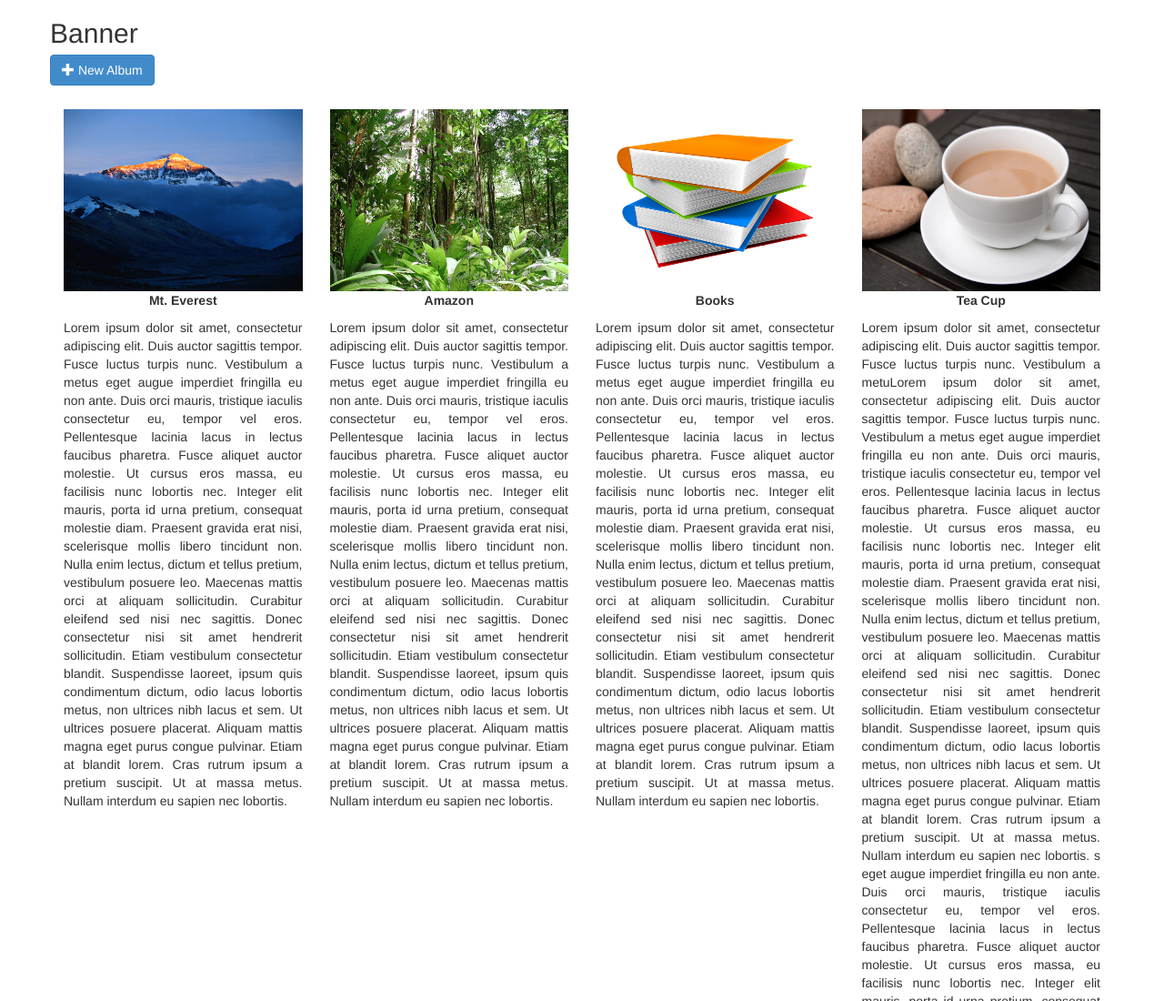
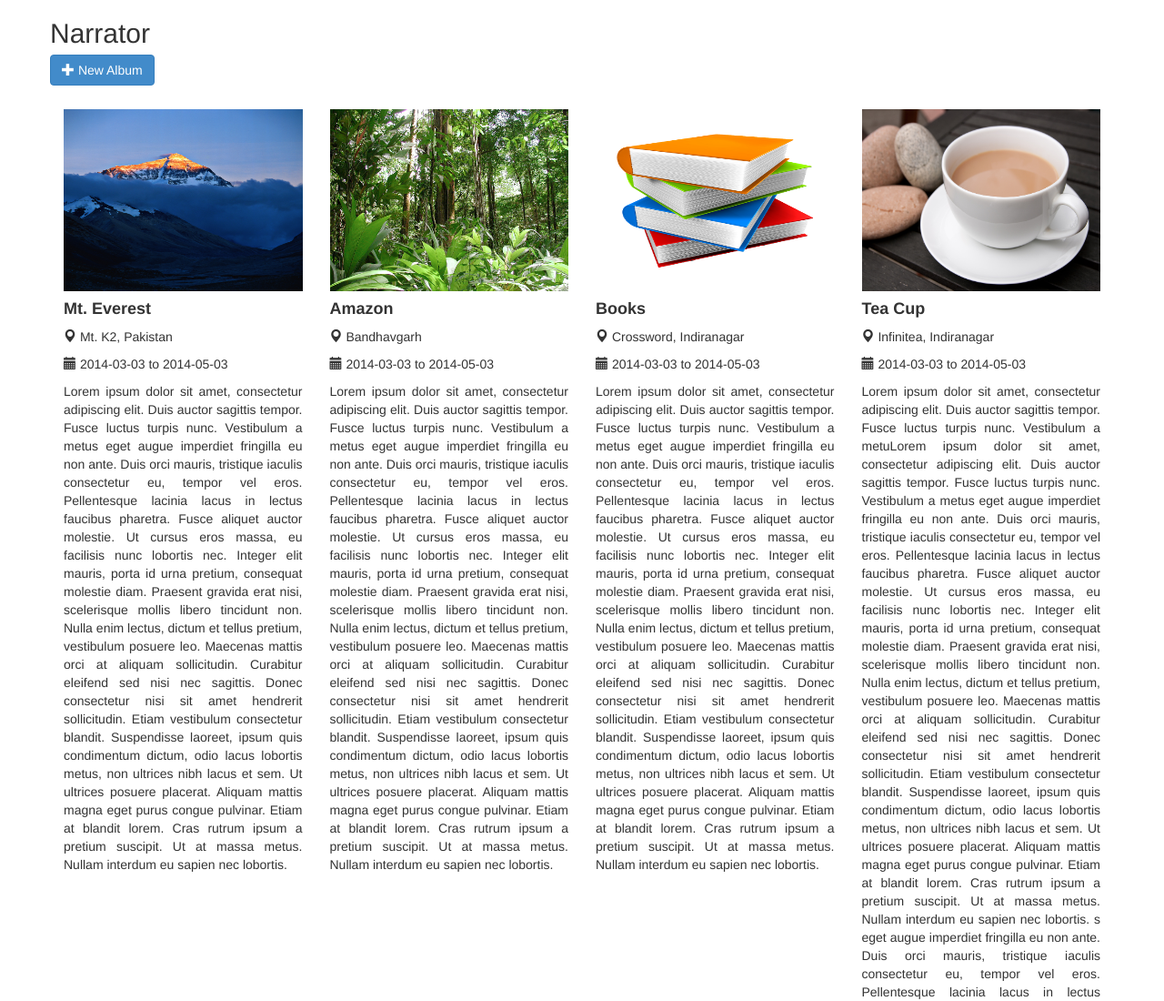
Before and after one commit to subash-a/singular, a website: page dev/index.html in a window 1280 px wide. Shown: the top 1100 px of the page at 91% size. Drawn offline with Linux system fonts and the light colour scheme.

Commit message:
Changed layout
Added location and date display

```diff
--- a/dev/index.html
+++ b/dev/index.html
@@ -2,10 +2,11 @@
 <html ng-app="PhotoBook">
   <head>
     <link rel="stylesheet" href="css/bootstrap.css">
+<title>Narrator</title>
   </head>
 
   <body class="container">
-    <div class="row" style="height:60px"><h2>Banner</h2></div>
+    <div class="row" style="height:60px"><h2>Narrator</h2></div>
     <div class="row" style="height:60px;">
       <button id="btn-album-create" data-target="#album-modal" data-toggle="modal" class="btn btn-primary"><span class="glyphicon glyphicon-plus"></span> New Album</button>
     </div>
@@ -19,8 +20,10 @@
 	<li class="col-xs-4 col-md-3" ng-repeat="album in ac.albums">
 	  <img ng-src="{{album.cover}}" width="100%" height="200px"/>
 	  <p style="text-align:center;">
-	    <strong>{{album.title}}</strong>
+	    <h4><strong>{{album.title}}</strong></h4>
 	  </p>
+	  <p><span class="glyphicon glyphicon-map-marker"></span> {{album.location}}</p>
+	  <p><span class="glyphicon glyphicon-calendar"></span> {{album.startDate}} to {{album.endDate}}</p>
 	  <p style="text-align:justify;">{{album.description}}</p>
 	</li>
 <!--	<li class="col-xs-4 col-md-3"><img src="assets/images/books.png" width="100%" height="200px" /><p style="text-align:center;"><strong>This is an album section</strong></p><p>Lorem ipusm dolor sit amet</p></li>
--- a/dev/js/Albums.js
+++ b/dev/js/Albums.js
@@ -7,7 +7,7 @@
 	    "cover":"assets/images/everest.jpg",
 	    "startDate":"2014-03-03",
 	    "endDate":"2014-05-03",
-	    "location":"Bandhavgarh"
+	    "location":"Mt. K2, Pakistan"
 	},
 	{
 	    "title":"Amazon",
@@ -23,7 +23,7 @@
 	    "cover":"assets/images/books.png",
 	    "startDate":"2014-03-03",
 	    "endDate":"2014-05-03",
-	    "location":"Bandhavgarh"
+	    "location":"Crossword, Indiranagar"
 	},
 	{
 	    "title":"Tea Cup",
@@ -31,7 +31,7 @@
 	    "cover":"assets/images/tea.jpg",
 	    "startDate":"2014-03-03",
 	    "endDate":"2014-05-03",
-	    "location":"Bandhavgarh"
+	    "location":"Infinitea, Indiranagar"
 	}
     ];
     app.controller("AlbumController", function () {
```
